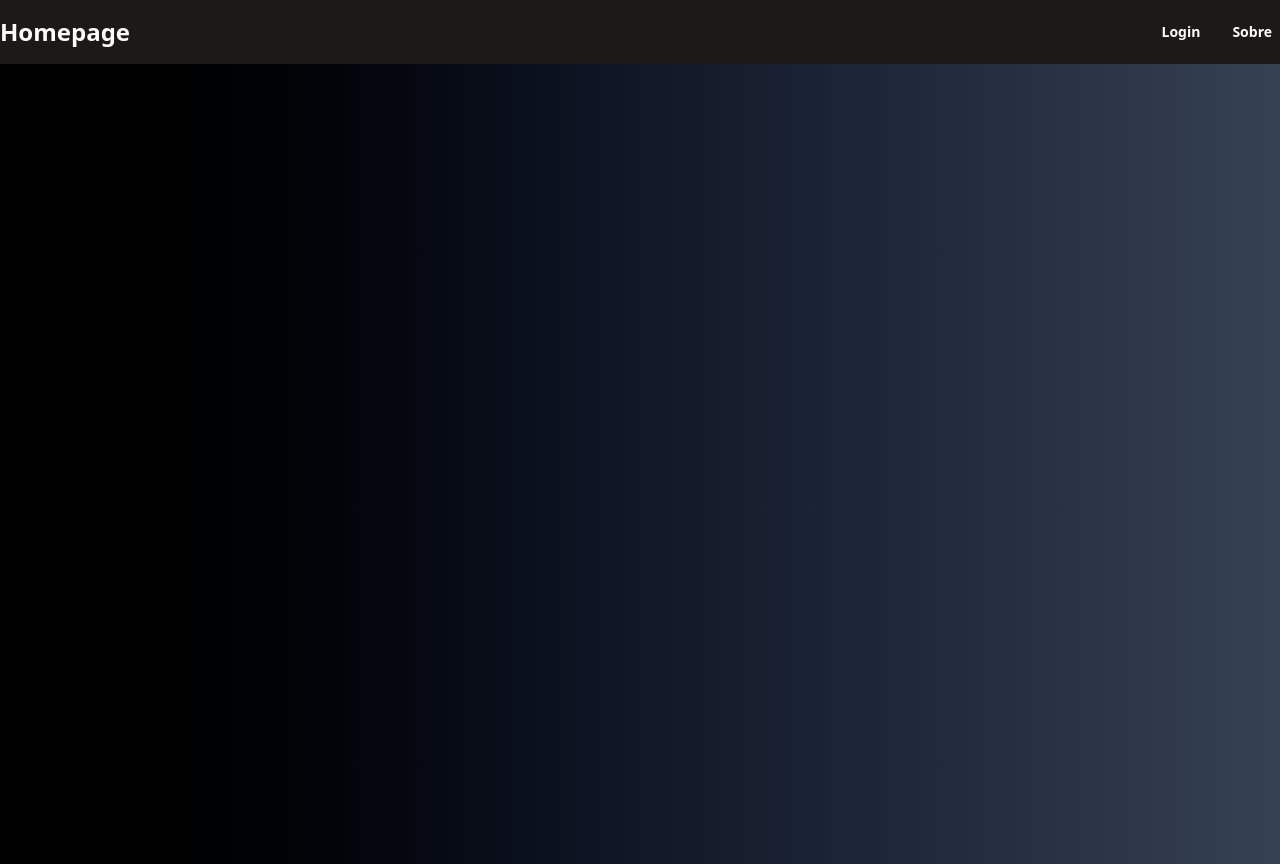
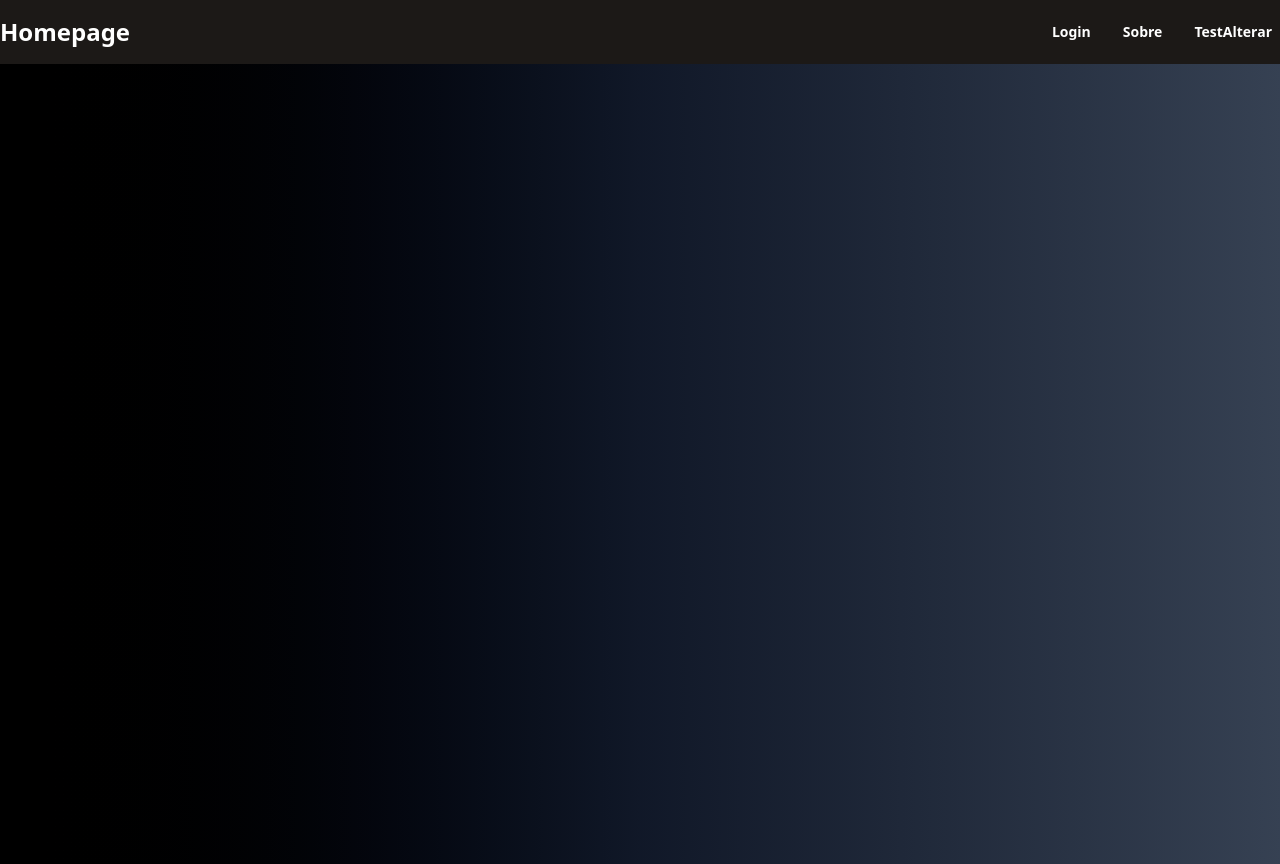
Before and after one commit to guiCamikado/HomeOrganizer, a React (Vite) app: page / in a window 1280 px wide. Built offline with nearby package versions, Linux system fonts and the light colour scheme.

Commit message:
small cssChanges

```diff
--- a/src/Components/loginCard/LoginCard.jsx
+++ b/src/Components/loginCard/LoginCard.jsx
@@ -1,9 +1,9 @@
-import { useState, useEffect } from 'react';
+// import { useState, useEffect } from 'react';
 import Button from 'react-bootstrap/Button';
 import Form from 'react-bootstrap/Form';
 import LoginWithGoogle from '../buttons/LoginWithGoogleButton';
 
-function LoginCard({ }) {
+function LoginCard() {
     // Use useEffect para reagir à mudança de toggleVisibility
     return (
         <>
--- a/src/Components/navbar/UpperNavbar.jsx
+++ b/src/Components/navbar/UpperNavbar.jsx
@@ -3,9 +3,8 @@ import LoginCard from '../loginCard/LoginCard';
 
 function UpperNavbar() {
   const [isOpen, setIsOpen] = useState(false);
-  const [tabItens, setTabItens] = useState(["Login", "Sobre"]);
+  const [tabItens, setTabItens] = useState(["Login", "Sobre", "TestAlterar"]);
   const [showLogin, setShowLogin] = useState(false);
-
   return (
     <>
       <div>
@@ -27,14 +26,23 @@ function UpperNavbar() {
                   <a
                     key={item}
                     href={'#' + item}
-                    className="text-white no-underline p-2 rounded-4xl hover:bg-indigo-500 focus:outline-indigo-500 sm:text-sm/6 transition-colors duration-500 font-bold"
+                    className={
+                      item === "Logoff"
+                        ? "no-underline p-2 rounded-4xl hover:bg-red-800 focus:outline-indigo-500 sm:text-sm/6 transition-colors duration-500 font-bold text-amber-600"
+                        : "text-white no-underline p-2 rounded-4xl hover:bg-indigo-500 focus:outline-indigo-500 sm:text-sm/6 transition-colors duration-500 font-bold"
+                    }
                     onClick={() => {
+
                       if (item === "Login") {
                         setShowLogin(!showLogin);
                       }
+
+                      if(item === "TestAlterar"){ // WIP aqui se faz uma requisição ao front e procura-se  JWT
+                        setTabItens(["Tarefas","Metas","Perfil","Logoff"])
+                      }
                     }}
                   >
-                    {item === "Login" ? (showLogin ? "Login" : "Login") : item}
+                    {item === "Login" ? (showLogin ? <u>Login</u> : "Login") : item}
                   </a>
                 ))}
               </div>
```
